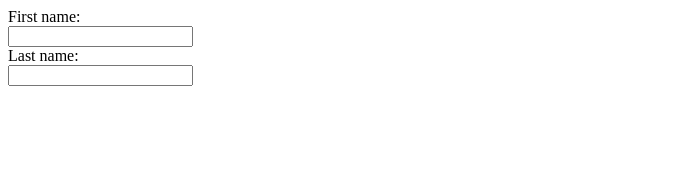
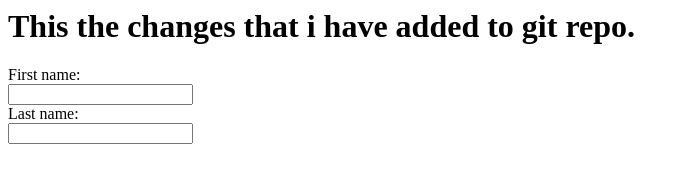
Before and after one commit to SonamYeshi/git-demo, a plain HTML site: page web/index.html in a window 1280 px wide. Shown: the whole page, without its empty margins (0-689 px from the left). Drawn offline with Linux system fonts and the light colour scheme.

Commit message:
mande changes to see.

```diff
--- a/web/index.html
+++ b/web/index.html
@@ -1,4 +1,5 @@
 <form>
+<h1>This the changes that i have added to git repo. </h1>
   <label for="fname">First name:</label><br>
   <input type="text" id="fname" name="fname"><br>
   <label for="lname">Last name:</label><br>
```
